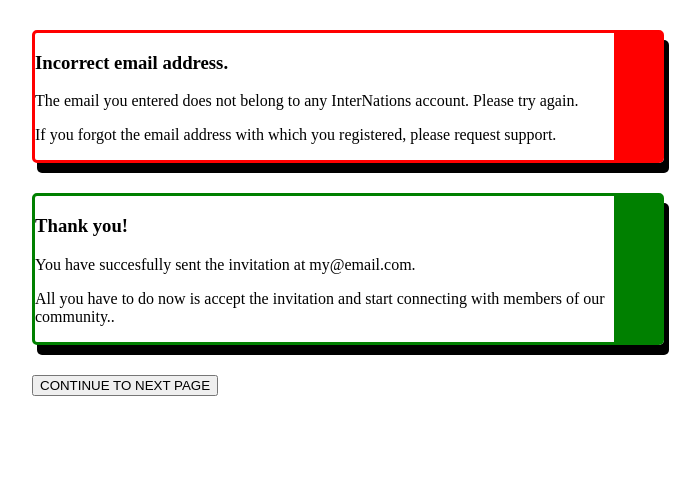
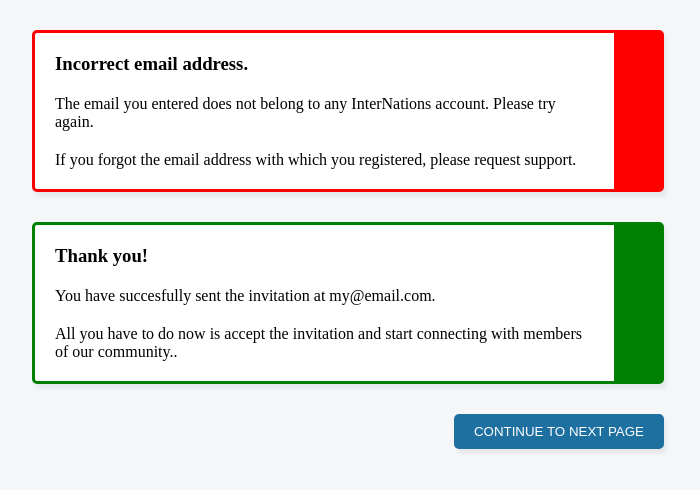
Before and after one commit to EligijusK/Nfq-css-homework, a plain HTML site: page index.html in a window 1280 px wide. Shown: the whole page, without its empty margins (292-992 px from the left). Drawn offline with Linux system fonts and the light colour scheme.

Commit message:
Style
Style update

```diff
--- a/style.css
+++ b/style.css
@@ -1,20 +1,47 @@
+body{
+    background-color: #F5F6F7;
+}
+
 .emailNotification{
+    margin-top: 50px;
     margin: 30px auto;
     width: 50%;
 }
 
+.emailNotification-HeaderText{
+    margin: 20px;
+}
+
+.emailNotification-Text{
+    margin: 20px;
+}
+
+.emailNotification-button{
+    background-color: rgb(30, 112, 161);
+    color: white;
+    padding: 20px;
+    padding-bottom: 10px;
+    padding-top: 10px;
+    border: none;
+    border-radius: 5px;
+    float: right;
+    box-shadow: 3px 5px 3px rgba(0, 0, 0, 0.05);
+}
+
 .emailNotification-incorrect{
+    background-color: white;
     border: Red;
     border-style: solid;
     border-right-width: 50px;
-    box-shadow: 5px 10px Black;
+    box-shadow: 3px 5px 3px rgba(0, 0, 0, 0.05);
     border-radius: 5px;
 }
 
 .emailNotification-correct{
+    background-color: white;
     border: Green;
     border-style: solid;
     border-right-width: 50px;
-    box-shadow: 5px 10px Black;
+    box-shadow: 3px 5px 3px rgba(0, 0, 0, 0.05);
     border-radius: 5px;
 }
```
